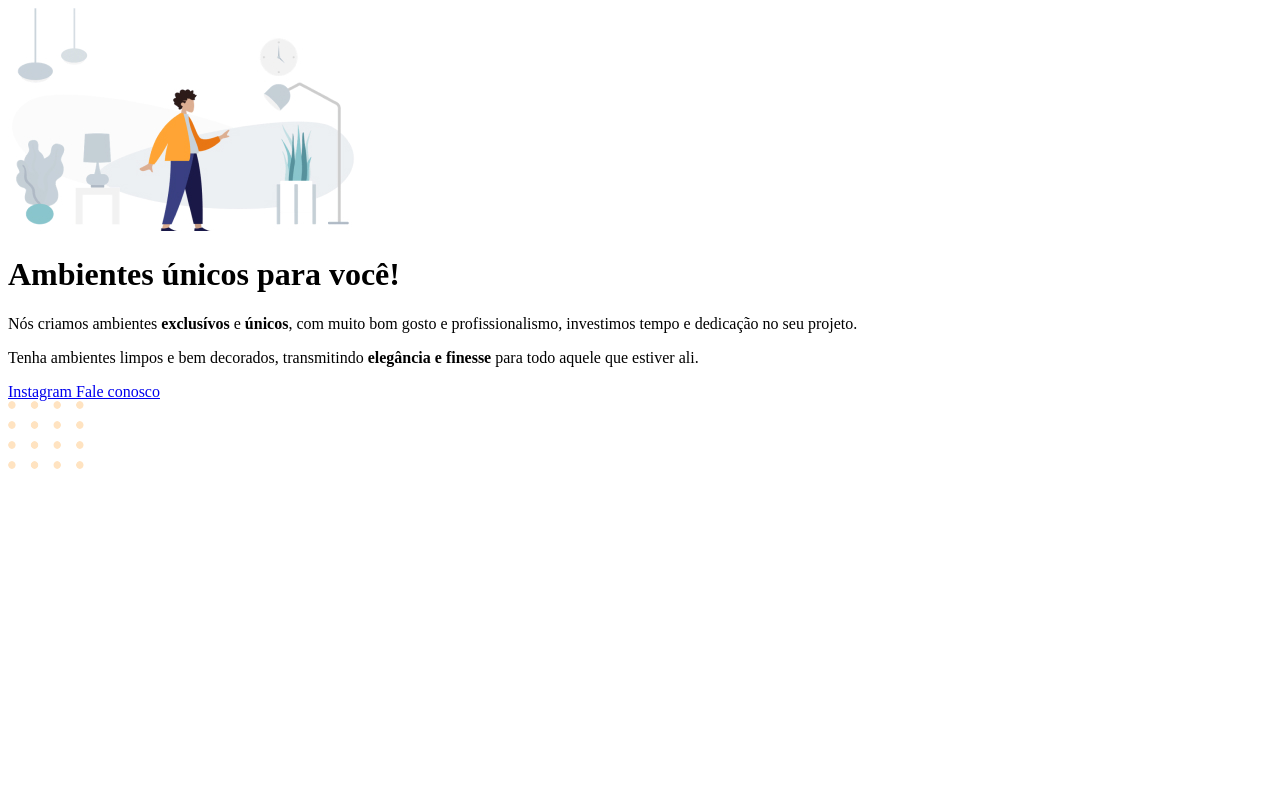
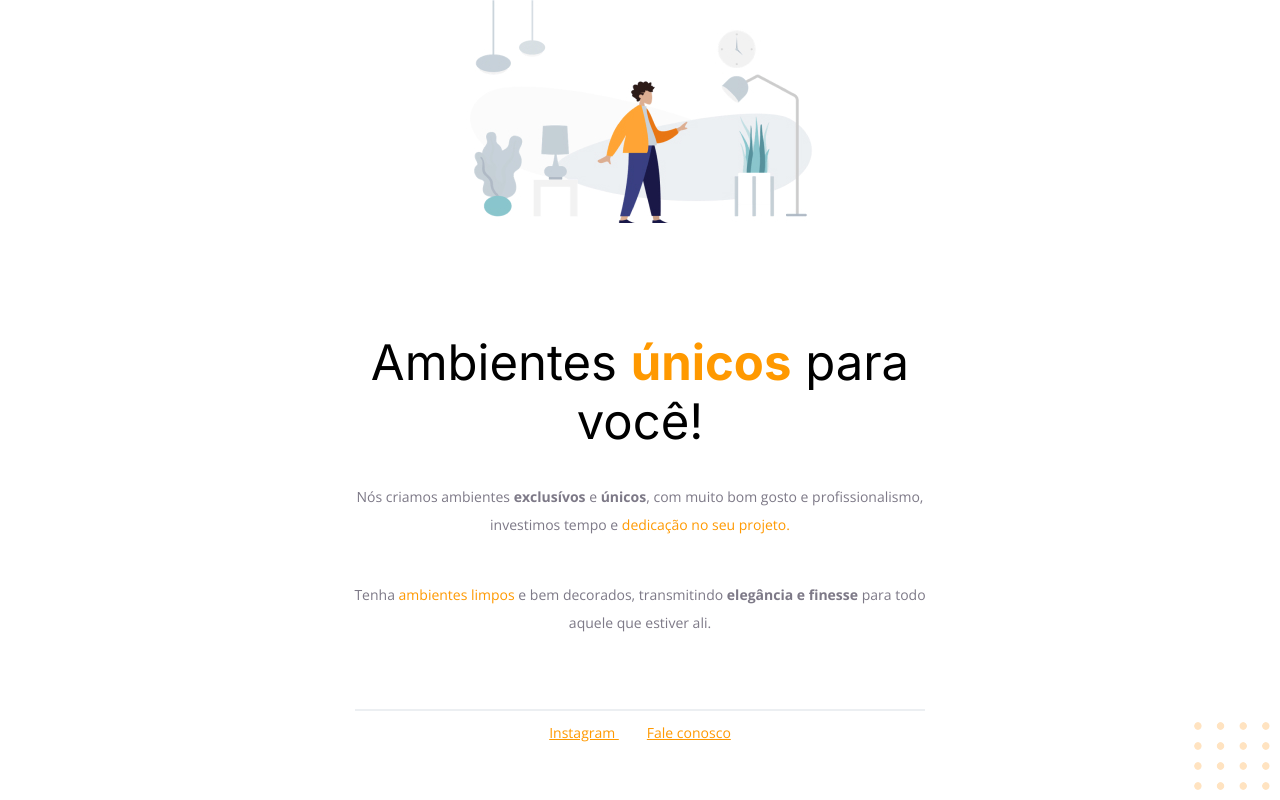
Before and after one commit to luanebsg/Rocketseat, a plain HTML site: page Explorer/Project-1/index.html in a window 1280 px wide. Drawn offline with nearby package versions, Linux system fonts and the light colour scheme.

Commit message:
Project1 End

```diff
--- a/Explorer/Project-1/index.html
+++ b/Explorer/Project-1/index.html
@@ -1,9 +1,13 @@
 <!DOCTYPE html>
 <html lang="pt-br">
 <head>
+    <link rel="preconnect" href="https://fonts.googleapis.com" />
+    <link rel="preconnect" href="https://fonts.gstatic.com" crossorigin>
     <meta charset="UTF-8">
     <meta name="viewport" content="width=device-width, initial-scale=1.0">
-    <title>Móveis CUstomizados</title>
+    <title>Móveis Customizados</title>
+    <link href="https://fonts.googleapis.com/css2?family=Inter:wght@100..900&family=Open+Sans:ital,wght@0,300..800;1,300..800&display=swap" rel="stylesheet">
+    <link rel="stylesheet" href="styles.css"/>
 </head>
 <body>
     <div id="hero">
@@ -14,14 +18,16 @@
         <p>Nós criamos ambientes <strong>exclusívos</strong> e <strong>únicos</strong>,
             com muito bom gosto e profissionalismo,
             investimos tempo e <span>dedicação no seu projeto.</span>
-        </p>
+        <br/>
+        <br/>
         <p>Tenha <span>ambientes limpos</span> e bem decorados,
             transmitindo <strong>elegância  e
             finesse</strong> para todo aquele que estiver ali.
         </p>
     </div>
     <div id="footer">
-        <a href="hrrps://instagram.com/moveisparavoce">Instagram
+        <div id="line"></div>
+        <a href="hrrps://instagram.com/moveisparavoce" target="_blank">Instagram
         </a>
         <a href="mailto:moveisparavoce@moveisparavoce.com">Fale conosco
         </a>
--- /dev/null
+++ b/Explorer/Project-1/styles.css
@@ -0,0 +1,53 @@
+body {
+    font-family: "Open Sans", sans-serif;
+    text-align: center;
+    margin: 0;
+}
+
+#hero {
+    width: 592px;
+    margin: 0 auto 72px;
+}
+
+#hero img {
+    margin-bottom: 72px;
+}
+
+h1 {
+    font-family: "Inter", sans-serif;
+    font-size: 49px;
+    font-weight: normal;
+    margin-bottom: 32px;
+}
+
+h1 span {
+    font-weight: bold;
+}
+
+span, a {
+    color: #FF9900;
+}
+
+p, #footer {
+    color: #7D7987;
+    font-size: 14px;
+    line-height: 28px;
+}
+
+
+#footer a + a {
+    margin-left: 28px;
+}
+
+#line {
+    width: 568px;
+    height: 0px;
+    margin: 0 auto 8px;
+    border: 1px solid #eceff2;
+}
+
+#balls {
+    position: fixed;
+    bottom: 0px;
+    right: 0px;
+}
```
